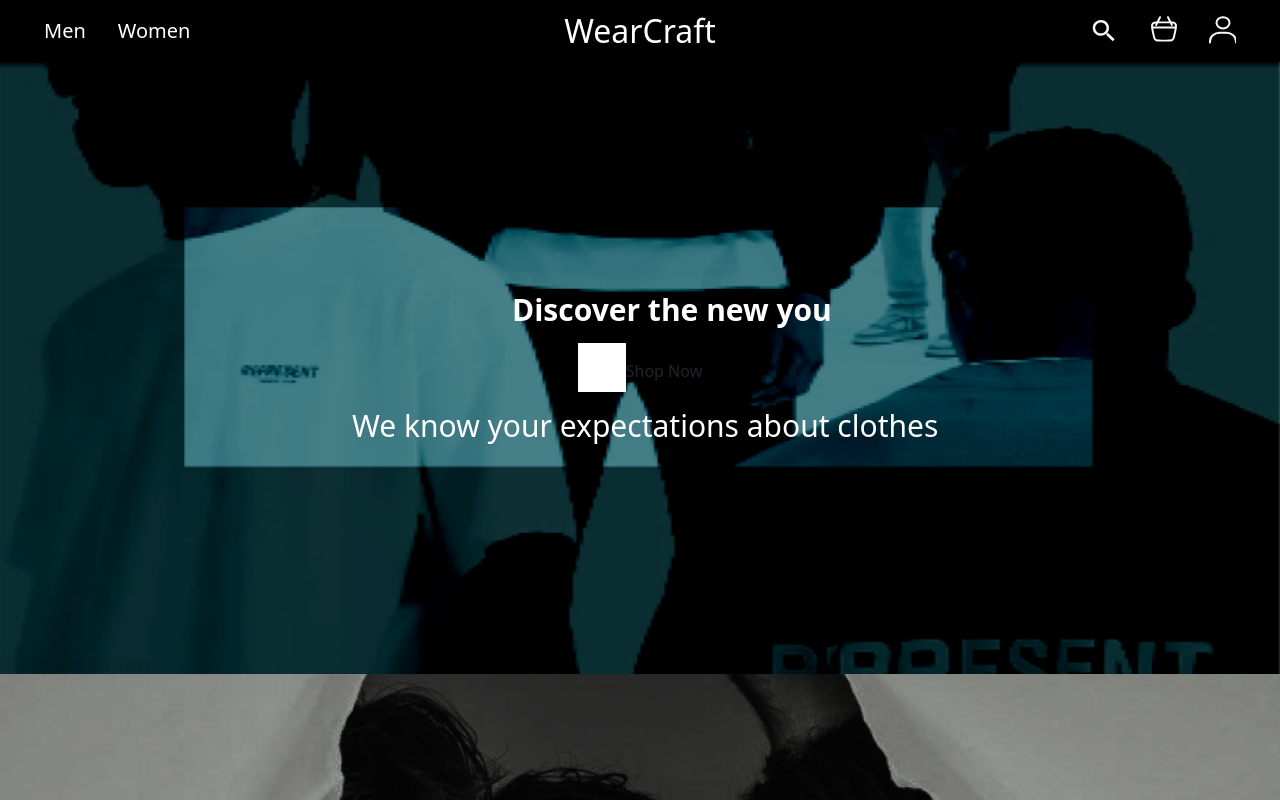
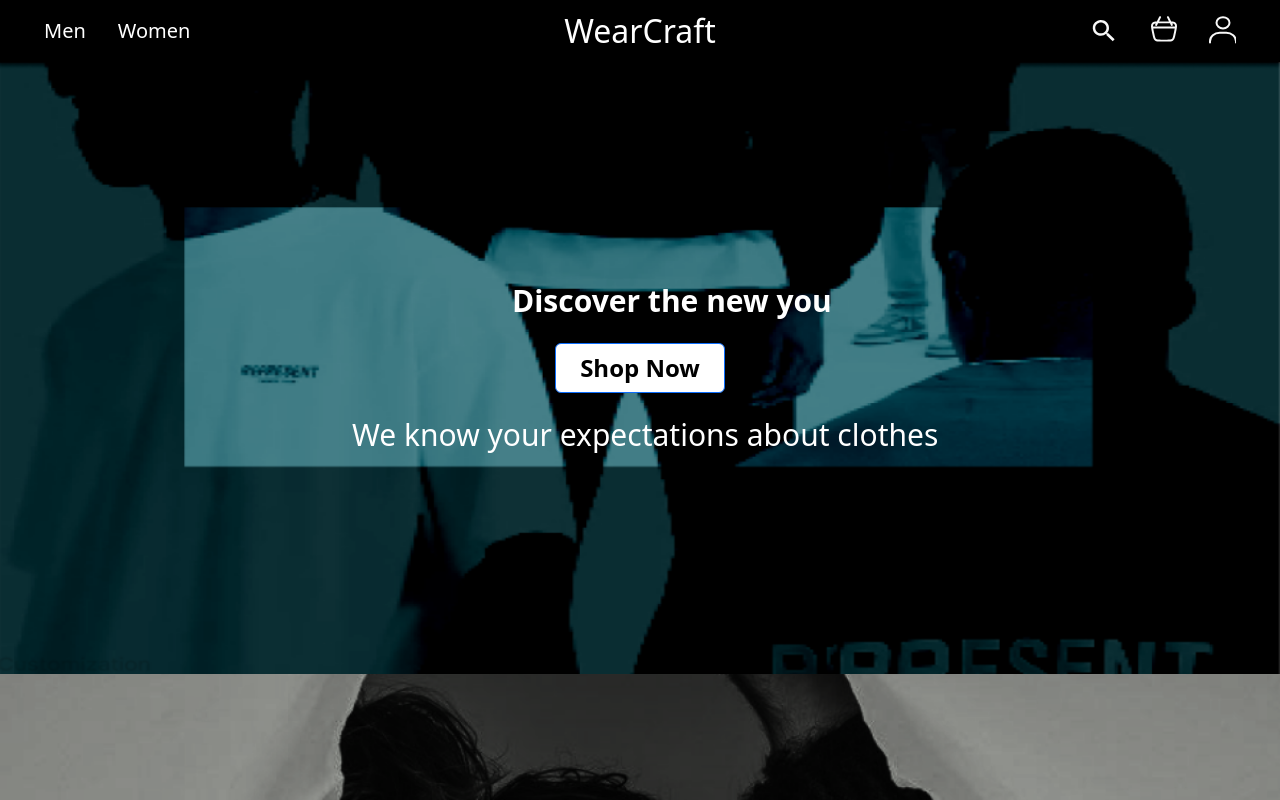
Before and after one commit to SaadOps/WearCraft-React, a React (Vite) app: page / in a window 1280 px wide. Shown: the top 800 px of the page. Built offline with nearby package versions, Linux system fonts and the light colour scheme.

Commit message:
fixed landing page

```diff
--- a/src/components/Hero.jsx
+++ b/src/components/Hero.jsx
@@ -14,19 +14,17 @@ function CardOnImage() {
       <div className="absolute top-1/2 left-1/2 transform -translate-x-1/2 -translate-y-1/2 text-center">
         <Card className="w-72 border-none bg-transparent mx-auto">
           <Card.Body>
-            {/* <Card.Title className="text-white font-bold text-sm sm:text-base md:text-lg lg:text-xl xl:text-2xl 2xl:text-3xl 3xl:text-3xl whitespace-nowrap mb-4"> */}
-            <Card.Title className="text-white font-bold text-lg md:text-3xl  whitespace-nowrap mb-4">
+            <Card.Title className="text-white font-bold text-lg md:text-3xl whitespace-nowrap mb-4">
               Discover the new you
             </Card.Title>
-            {/* <Button> */}
-            <Link to="/shopnowpage"
-
-              className="bg-white hover:bg-black hover:text-white text-black text-sm sm:text-base md:text-lg lg:text-xl xl:text-2xl 2xl:text-3xl 3xl:text-3xl font-bold py-2 px-4 "
-            />
+            <Button
+              as={Link}  // Using 'as' prop to render a Link inside a Button
+              to="/shopnowpage"
+              className="bg-white hover:bg-black hover:text-white text-black text-sm sm:text-base md:text-lg lg:text-xl xl:text-2xl 2xl:text-3xl 3xl:text-3xl font-bold py-2 px-4"
+            >
               Shop Now
-            {/* </Button> */}
-            {/* <Card.Text className="text-white text-sm sm:text-base md:text-lg lg:text-xl xl:text-2xl 2xl:text-3xl 3xl:text-3xl mt-4 whitespace-nowrap mr-50"> */}
-            <Card.Text className="text-white text-sm sm:text-base  md:text-3xl  mt-4 whitespace-nowrap md:-ml-40">
+            </Button>
+            <Card.Text className="text-white text-sm sm:text-base md:text-3xl mt-4 whitespace-nowrap md:-ml-40">
               We know your expectations about clothes
             </Card.Text>
           </Card.Body>
--- a/src/components/NewIn.jsx
+++ b/src/components/NewIn.jsx
@@ -8,7 +8,7 @@ import New3 from "../assets/New3.png";
 function BasicExample() {
   return (
     <div
-      className="bg-[#052428] d-flex justify-content-center align-items-center text-white pl-10 "
+      className="bg-[#052428] d-flex justify-content-center align-items-center text-white pl-10 lg:pt-20"
       style={{ minHeight: "100vh" }}
     >
       <div className="row justify-content-center no-gutters ">
--- a/src/components/Tagline.jsx
+++ b/src/components/Tagline.jsx
@@ -4,11 +4,9 @@ import taglineImage from "../assets/Tagline.png";
 
 const HeroSection = () => {
   return (
-
     <div className="bg-[#052428]  md:pb-40 lg:pb-20  ">
       <div className="bg-[#445B5E]  py-1  md:my-0 md:mb-20 -my-20 mt-3"> </div>
       <Container className="h-screen flex flex-col justify-center items-center ">
-
         <Row className="h-full w-full">
           <Col className="flex justify-center items-center">
             <div className="relative bg-black sm:p-4 md:p-8 lg:p-20 ">
--- a/src/pages/Homepage.jsx
+++ b/src/pages/Homepage.jsx
@@ -13,7 +13,7 @@ const Homepage = () => {
       document.title = "Wearcraft - Home";
   },[])
     return (
-      <>
+      <div className='bg-[#052428]'>
         <Navbar />
         <Hero />
         <Customization />
@@ -21,7 +21,7 @@ const Homepage = () => {
         <Tagline />
         <NewIn/>
         <Footer/>
-      </>
+      </div>
     )
   }
 
```
Also changed, not shown: src/App.jsx (indentation only).
